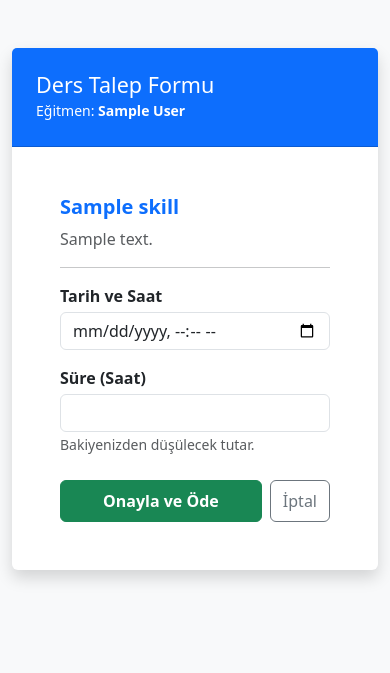
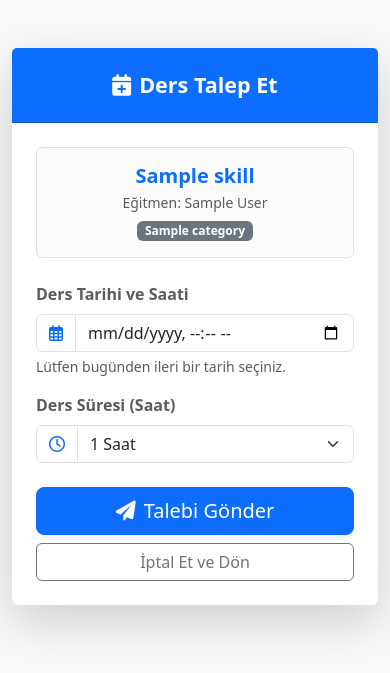
Before and after one commit to bugraozkaya/Uniskill, a Django app: page /request-session/1/ in a window 390 px wide. Shown: the top 673 px of the page. Run offline with Django 5.2, Linux system fonts and the light colour scheme; a user stored in the database is signed in; tables that the repository leaves empty hold one stand-in row (values such as "Sample post").

Commit message:
Ders admin kontrol kısmı tamam

```diff
--- a/core/models.py
+++ b/core/models.py
@@ -1,6 +1,7 @@
 from django.db import models
 from django.contrib.auth.models import AbstractUser
 from django.core.exceptions import ValidationError
+from django.contrib.auth.models import User
 
 # 1. USER MANAGEMENT (Kullanıcı ve Güvenlik)
 class User(AbstractUser):
@@ -64,19 +65,19 @@ class UserSkill(models.Model):
 
 # 4. SESSION / TRANSACTION (Zaman Bankası İşlemleri)
 class Session(models.Model):
-    STATUS_CHOICES = (
-        ('scheduled', 'Scheduled (Planlandı)'),
-        ('completed', 'Completed (Tamamlandı)'),
-        ('cancelled', 'Cancelled (İptal)'),
-    )
-
+    STATUS_CHOICES = [
+        ('pending', 'Admin Onayı Bekliyor'), # İsimlendirmeyi güncelledik
+        ('approved', 'Onaylandı / Aktif'),
+        ('completed', 'Tamamlandı'),
+        ('cancelled', 'İptal Edildi'),
+    ]
 
     student = models.ForeignKey(User, on_delete=models.CASCADE, related_name='learning_sessions')
     tutor = models.ForeignKey(User, on_delete=models.CASCADE, related_name='teaching_sessions')
     skill = models.ForeignKey(Skill, on_delete=models.CASCADE)
     date = models.DateTimeField()
     duration = models.PositiveIntegerField(help_text="Saat cinsinden süre")
-    status = models.CharField(max_length=20, choices=STATUS_CHOICES, default='scheduled')
+    status = models.CharField(max_length=20, choices=STATUS_CHOICES, default='pending')
 
     def clean(self):
         # DÜZELTME: Eğer form validasyonu sırasındaysak ve öğrenci henüz atanmamışsa kontrolü atla
@@ -116,3 +117,17 @@ class Message(models.Model):
 
     def __str__(self):
         return f"{self.sender} -> {self.recipient}"
+
+class Profile(models.Model):
+    user = models.OneToOneField(User, on_delete=models.CASCADE, related_name='profile')
+    balance = models.IntegerField(default=3)  # Varsayılan 3 saat
+    status = models.CharField(max_length=20, default='pending', choices=[
+        ('pending', 'Onay Bekliyor'),
+        ('active', 'Onaylı / Aktif'),
+        ('suspended', 'Askıya Alındı')
+    ])
+    referral_code = models.CharField(max_length=10, blank=True, null=True, unique=True)
+    used_referral = models.CharField(max_length=10, blank=True, null=True)
+
+    def __str__(self):
+        return f"{self.user.username} Profili"
--- /dev/null
+++ b/core/templates/core/session_request.html
@@ -0,0 +1,68 @@
+{% load static %}
+<!DOCTYPE html>
+<html lang="tr">
+<head>
+    <meta charset="UTF-8">
+    <meta name="viewport" content="width=device-width, initial-scale=1.0">
+    <title>Ders Talep Et - UniSkill</title>
+    <link href="https://cdn.jsdelivr.net/npm/bootstrap@5.3.0/dist/css/bootstrap.min.css" rel="stylesheet">
+    <link rel="stylesheet" href="https://cdnjs.cloudflare.com/ajax/libs/font-awesome/6.0.0/css/all.min.css">
+</head>
+<body class="bg-light">
+
+    <div class="container mt-5">
+        <div class="row justify-content-center">
+            <div class="col-md-8 col-lg-6">
+                <div class="card shadow-lg border-0">
+                    <div class="card-header bg-primary text-white text-center py-4">
+                        <h4 class="mb-0 fw-bold"><i class="fas fa-calendar-plus me-2"></i>Ders Talep Et</h4>
+                    </div>
+                    <div class="card-body p-4">
+
+                        <div class="alert alert-light border text-center mb-4">
+                            <h5 class="text-primary fw-bold mb-1">{{ skill.skill.name }}</h5>
+                            <p class="text-muted small mb-0">Eğitmen: {{ skill.user.get_full_name|default:skill.user.username }}</p>
+                            <span class="badge bg-secondary mt-2">{{ skill.skill.category.name }}</span>
+                        </div>
+
+                        <form method="POST">
+                            {% csrf_token %}
+
+                            <div class="mb-3">
+                                <label for="date" class="form-label fw-bold text-muted">Ders Tarihi ve Saati</label>
+                                <div class="input-group">
+                                    <span class="input-group-text bg-white"><i class="far fa-calendar-alt text-primary"></i></span>
+                                    <input type="datetime-local" class="form-control" id="date" name="date" required>
+                                </div>
+                                <div class="form-text">Lütfen bugünden ileri bir tarih seçiniz.</div>
+                            </div>
+
+                            <div class="mb-4">
+                                <label for="duration" class="form-label fw-bold text-muted">Ders Süresi (Saat)</label>
+                                <div class="input-group">
+                                    <span class="input-group-text bg-white"><i class="far fa-clock text-primary"></i></span>
+                                    <select class="form-select" id="duration" name="duration">
+                                        <option value="1">1 Saat</option>
+                                        <option value="2">2 Saat</option>
+                                        <option value="3">3 Saat</option>
+                                    </select>
+                                </div>
+                            </div>
+
+                            <div class="d-grid gap-2">
+                                <button type="submit" class="btn btn-primary btn-lg shadow-sm">
+                                    <i class="fas fa-paper-plane me-2"></i>Talebi Gönder
+                                </button>
+                                <a href="{% url 'search_skills' %}" class="btn btn-outline-secondary">
+                                    İptal Et ve Dön
+                                </a>
+                            </div>
+                        </form>
+                    </div>
+                </div>
+            </div>
+        </div>
+    </div>
+
+</body>
+</html>
--- a/core/views.py
+++ b/core/views.py
@@ -18,37 +18,50 @@ from .models import Message
 from .forms import MesajFormu
 from django.contrib.auth.views import LoginView
 from django.core.cache import cache # Hafıza (RAM) işlemleri için
+from django.shortcuts import render, redirect
+from django.contrib.auth.decorators import login_required
+from django.utils import timezone
+from .models import Session, UserSkill
+from django.db import models  # <-- Bunu dosyanın en tepesine ekle!
 
 # Ana Sayfa (Dashboard)
 @login_required
 def dashboard(request):
-    if request.user.status == 'pending':
-        return render(request, 'core/pending.html')
+    now = timezone.now()
 
-    # 1. Benim yeteneklerim
+    # 1. Kullanıcının ÖĞRENCİ veya HOCA olduğu GELECEK dersler
+    # (Hem onaylanmışları hem de onay bekleyenleri getiriyoruz)
+    my_sessions = Session.objects.filter(
+        # Ya öğrenciyim ya hocayım
+        (models.Q(student=request.user) | models.Q(tutor=request.user)),
+        # Ders tarihi geçmemiş (Gelecek)
+        date__gte=now
+    ).exclude(
+        status='cancelled'  # İptal edilenleri gösterme
+    ).order_by('date')      # Tarihe göre sırala (en yakın en üstte)
+
+    # 2. Geçmiş Dersler (Tarihi geçmiş veya tamamlanmış)
+    past_sessions = Session.objects.filter(
+        (models.Q(student=request.user) | models.Q(tutor=request.user)),
+        date__lt=now # Tarihi eskide kalmış
+    ).order_by('-date')
+
+    # 3. Öğretebileceğim yetenekler listesi
     my_skills = UserSkill.objects.filter(user=request.user)
 
-    # 2. GELECEK DERSLER (Scheduled)
-    my_sessions = Session.objects.filter(
-        Q(student=request.user) | Q(tutor=request.user),
-        status='scheduled'
-    ).order_by('date')
-
-    # 3. GEÇMİŞ / TAMAMLANAN DERSLER (EKSİK OLAN KISIM BURASIYDI)
-    past_sessions = Session.objects.filter(
-        Q(student=request.user) | Q(tutor=request.user),
-        status='completed'
-    ).order_by('-date')
+    # Kullanıcının bakiyesini al (Profile'dan)
+    # (Hata almamak için güvenli erişim)
+    try:
+        balance = request.user.profile.balance
+    except:
+        balance = 0
 
     context = {
-        'ad': request.user.first_name,
-        'soyad': request.user.last_name,
-        'bakiye': request.user.balance,
-        'status': request.user.get_status_display(),
-        'bolum': request.user.department,
+        'my_sessions': my_sessions,
+        'past_sessions': past_sessions,
         'my_skills': my_skills,
-        'my_sessions': my_sessions,
-        'past_sessions': past_sessions,  # <-- HTML'e bu veriyi göndermiyorduk
+        'bakiye': balance,
+        'bolum': 'Bilgisayar Mühendisliği' # Burayı dinamik yapabilirsin
     }
 
     return render(request, 'core/dashboard.html', context)
@@ -129,48 +142,41 @@ def search_skills(request):
     return render(request, 'core/search_skills.html', {'skills': skills})
 
 
+# core/views.py içindeki request_session fonksiyonunun EN GÜNCEL HALİ:
+
+# core/views.py içindeki request_session fonksiyonu
+
 @login_required
 def request_session(request, skill_id):
-    # 1. Hangi yetenek isteniyor onu bul (UserSkill tablosundan)
-    target_skill = get_object_or_404(UserSkill, id=skill_id)
-    tutor = target_skill.user # Dersi verecek hoca
-    student = request.user    # Dersi alacak öğrenci
+    # Bu 'skill' değişkeni aslında bir İLAN (UserSkill)
+    skill = get_object_or_404(UserSkill, id=skill_id)
 
     if request.method == 'POST':
-        form = DersTalepFormu(request.POST)
-        if form.is_valid():
-            session = form.save(commit=False)
-            session.student = student
-            session.tutor = tutor
-            session.skill = target_skill.skill
+        date_str = request.POST.get('date')
+        duration = request.POST.get('duration')
 
-            # --- KURAL 1: Kendi kendine ders alamazsın ---
-            if student == tutor:
-                messages.error(request, "Kendinden ders alamazsın!")
-                return redirect('search_skills')
+        from django.utils.dateparse import parse_datetime
+        date_obj = parse_datetime(date_str)
 
-            # --- KURAL 2: Bakiye Yetersizse ---
-            if student.balance < session.duration:
-                messages.error(request, f"Yetersiz Bakiye! {session.duration} saat için kredin yok.")
-                return render(request, 'core/request_session.html', {'form': form, 'target_skill': target_skill})
+        new_session = Session(
+            student=request.user,
+            tutor=skill.user,
 
-            # --- KURAL 3: TRANSFER İŞLEMİ (TRANSACTION) ---
-            # Öğrenciden düş, hocaya ekle
-            student.balance -= session.duration
-            tutor.balance += session.duration
+            # --- HATAYI ÇÖZEN SATIR BURASI ---
+            # skill=skill YERİNE skill=skill.skill YAZIYORUZ
+            skill=skill.skill,
+            # ---------------------------------
 
-            # Veritabanına kaydet (Atomik işlem gibi)
-            student.save()
-            tutor.save()
-            session.save()
+            date=date_obj,
+            duration=duration,
+            status='pending'
+        )
+        new_session.save()
 
-            messages.success(request, f"Ders başarıyla ayarlandı! {session.duration} saat bakiyenizden düştü.")
-            return redirect('dashboard')
-    else:
-        form = DersTalepFormu()
+        messages.success(request, "Ders talebiniz alındı! Admin onayından sonra dersiniz başlayacaktır.")
+        return redirect('dashboard')
 
-    return render(request, 'core/request_session.html', {'form': form, 'target_skill': target_skill})
-
+    return render(request, 'core/session_request.html', {'skill': skill})
 
 @login_required
 def complete_session(request, session_id):
```
Also changed, not shown: core/admin.py (+33 -16 lines), core/templates/core/dashboard.html (+23 -3 lines), core/migrations/0003_alter_session_status_profile.py (added).
